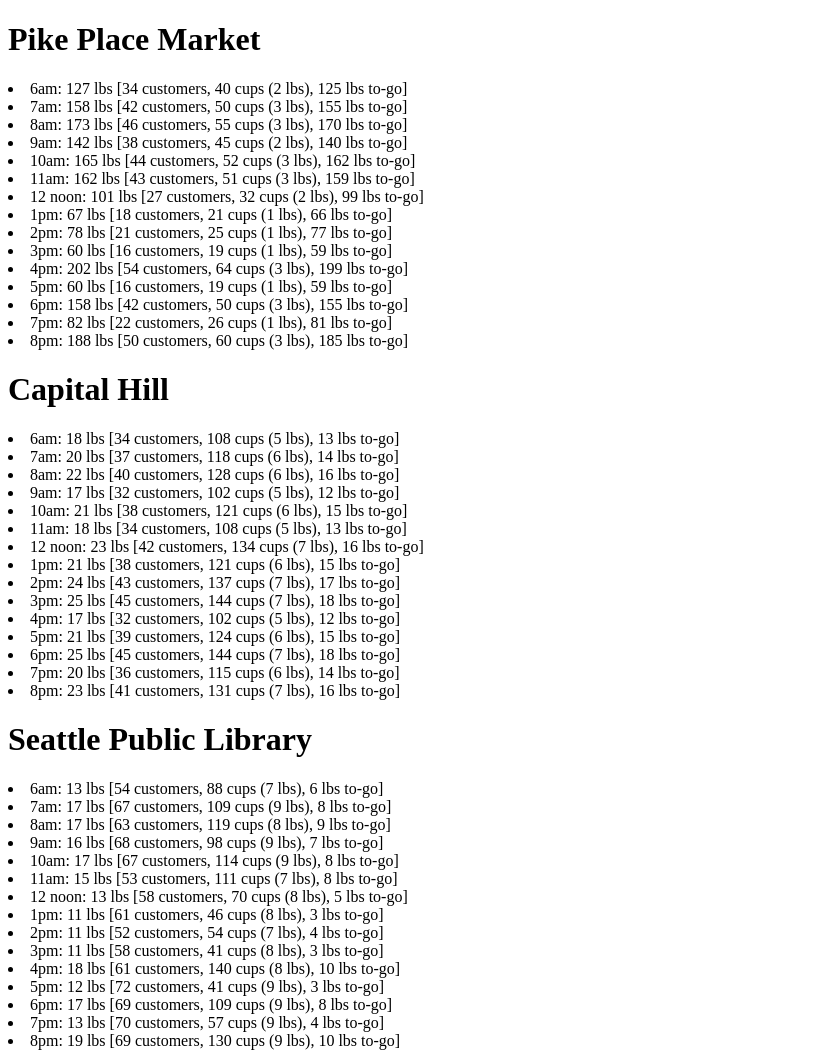
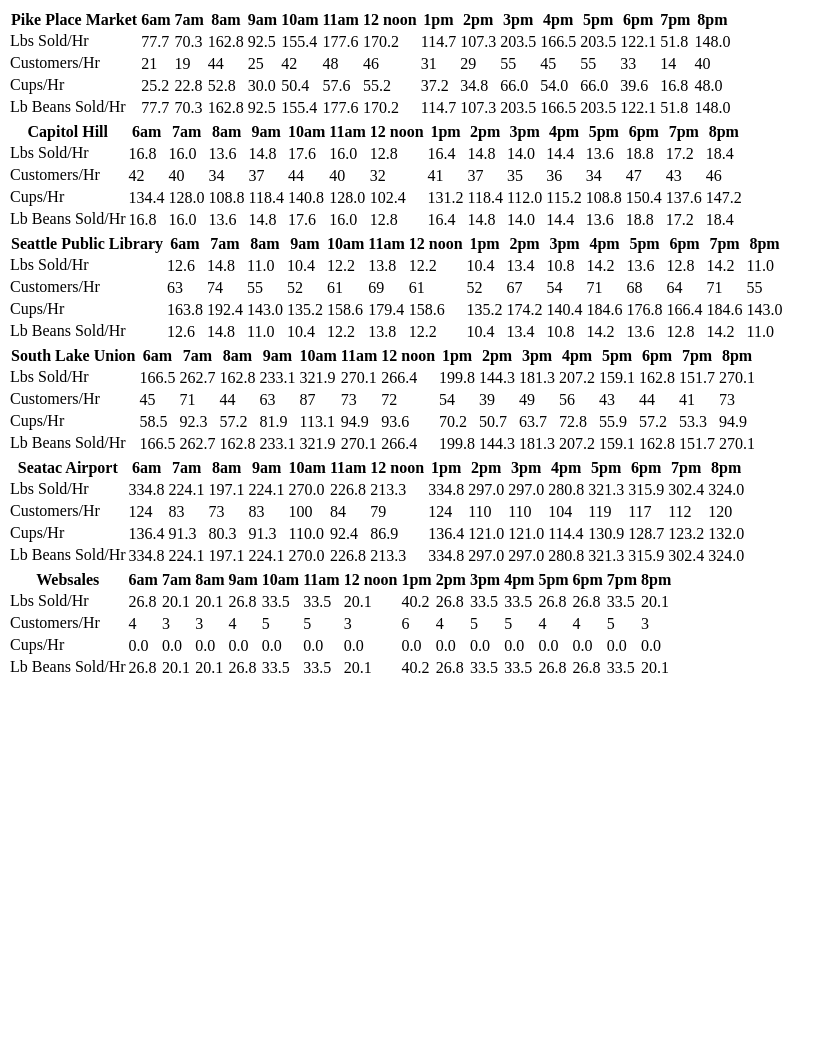
Before and after one commit to Ho-Luc/campfire-coffee, a plain HTML site: page index.html in a window 1280 px wide. Shown: the top 1053 px of the page, without its empty margins (0-837 px from the left). After the commit the page ends 800 px from the top, so only its background shows below. Drawn offline with Linux system fonts and the light colour scheme.

Commit message:
used constructors and printed to html in table

```diff
--- a/index.html
+++ b/index.html
@@ -3,6 +3,9 @@
   <head>
     <title></title>
   </head>
-  <body></body>
-  <script src=js/app.js></script>
+  <body>
+    <section id="test"></section>
+
+    <script src=js/app.js></script>
+  </body>
 </html>
--- a/js/app.js
+++ b/js/app.js
@@ -1,172 +1,86 @@
-var ppm = {
-  minHr: 14,
-  maxHr: 55,
-  cupsPerCust: 1.2,
-  poundsPerCust: 3.7,
-  generateRandom: function(minHr, maxHr) {
-    return Math.floor(Math.random() * (ppm.maxHr - ppm.minHr + 1)) + ppm.minHr;
-  },
-  hourCust: [],
-  hourlyCupSold: [],
-  hourlyCupConversionPlusLb: [],
-  hourlyLbSold: [],
-  test: []
+'use strict'
+
+function CoffeeStores(name, minHr, maxHr, cupsPerCust, poundsPerCust) {
+  this.time = ['6am', '7am', '8am', '9am', '10am', '11am', '12 noon', '1pm', '2pm', '3pm', '4pm', '5pm', '6pm', '7pm', '8pm'];
+  this.name = name;
+  this.minHr = minHr;
+  this.maxHr = maxHr;
+  this.cupsPerCust = cupsPerCust;
+  this.poundsPerCust = poundsPerCust;
+  this.hourCust = [];
+  this.hourlyCupSold = [];
+  this.perCupConver = [];
+  this.hourlyCupConversionPlusLb = [];
+  this.hourlyLbSold = [];
+  this.generateRandom = function() {
+    return Math.floor(Math.random() * (this.maxHr - this.minHr + 1)) + this.minHr;
   };
-var capHill = {
-  minHr: 32,
-  maxHr: 48,
-  cupsPerCust: 3.2,
-  poundsPerCust: .4,
-  generateRandom: function(minHr, maxHr) {
-    return Math.floor(Math.random() * (capHill.maxHr - capHill.minHr + 1)) + capHill.minHr;
-  },
-  hourCust: [],
-  hourlyCupSold: [],
-  hourlyCupConversionPlusLb: [],
-  hourlyLbSold: [],
-  test: []
+  this.listElements = function() {
+    for (var i = 0; i < this.time.length; i++) {
+      this.hourCust.push(this.generateRandom(i)); //generates/stores hourly customers
+      this.hourlyCupSold.push((this.hourCust[i] * this.cupsPerCust)); //stores hourly cups sold
+      this.hourlyLbSold.push((this.hourCust[i] * this.poundsPerCust)); //stores hourly lbs sold
+      this.perCupConver.push(this.hourlyCupSold[i]/20); //stores cups to beans conversion
+      this.hourlyCupConversionPlusLb.push((this.hourCust[i] * this.cupsPerCust/20) + this.hourlyLbSold[i]); //stores total beans sold in the hour
     }
-var spl = {
-  minHr: 49,
-  maxHr: 75,
-  cupsPerCust: 2.6,
-  poundsPerCust: .2,
-  generateRandom: function(minHr, maxHr) {
-    return Math.floor(Math.random() * (spl.maxHr - spl.minHr + 1)) + spl.minHr;
-  },
-  hourCust: [],
-  hourlyCupSold: [],
-  hourlyCupConversionPlusLb: [],
-  hourlyLbSold: [],
-  test: []
+  };
+  this.renderTable = function() {
+    this.listElements(); //stores data into 5 arrays
+    var sectEl = document.getElementById('test');
+    var tblEl = document.createElement('table');
+    var trEl = document.createElement('tr');
+    var thEl = document.createElement('th');
+    thEl.textContent = this.name;
+    tblEl.appendChild(thEl);
+    for (var i = 0; i < this.time.length; i++) {
+      var tdEl = document.createElement('th');
+      tdEl.textContent = this.time[i];
+      tblEl.appendChild(tdEl);
       }
-var slu = {
-  minHr: 35,
-  maxHr: 88,
-  cupsPerCust: 1.3,
-  poundsPerCust: 3.7,
-  generateRandom: function(minHr, maxHr) {
-    return Math.floor(Math.random() * (slu.maxHr - slu.minHr + 1)) + slu.minHr;
-  },
-  hourCust: [],
-  hourlyCupSold: [],
-  hourlyCupConversionPlusLb: [],
-  hourlyLbSold: [],
-  test: []
+    trEl.textContent = 'Lbs Sold/Hr';
+    for (var j = 0; j < this.time.length; j++) {
+      var tdEl = document.createElement('td');
+      tdEl.textContent = this.hourlyLbSold[j].toFixed(1);
+      trEl.appendChild(tdEl);
     }
-var seatac = {
-  minHr: 68,
-  maxHr: 124,
-  cupsPerCust: 1.1,
-  poundsPerCust: 2.7,
-  generateRandom: function(minHr, maxHr) {
-    return Math.floor(Math.random() * (seatac.maxHr - seatac.minHr + 1)) + seatac.minHr;
-  },
-  hourCust: [],
-  hourlyCupSold: [],
-  hourlyCupConversionPlusLb: [],
-  hourlyLbSold: [],
-  test: []
+    var trEl2 = document.createElement('tr');
+    trEl2.textContent = 'Customers/Hr';
+    for (var j = 0; j < this.time.length; j++) {
+      var tdEl2 = document.createElement('td');
+      tdEl2.textContent = this.hourCust[j];
+      trEl2.appendChild(tdEl2);
     }
-var webSales = {
-  minHr: 3,
-  maxHr: 6,
-  cupsPerCust: 0,
-  poundsPerCust: 6.7,
-  generateRandom: function(minHr, maxHr) {
-    return Math.floor(Math.random() * (webSales.maxHr - webSales.minHr + 1)) + webSales.minHr;
-  },
-  hourCust: [],
-  hourlyCupSold: [],
-  hourlyCupConversionPlusLb: [],
-  hourlyLbSold: [],
-  test: []
+    var trEl3 = document.createElement('tr');
+    trEl3.textContent = 'Cups/Hr';
+    for (var j = 0; j < this.time.length; j++) {
+      var tdEl3 = document.createElement('td');
+      tdEl3.textContent = this.hourlyCupSold[j].toFixed(1);
+      trEl3.appendChild(tdEl3);
     }
-var time = ['6am', '7am', '8am', '9am', '10am', '11am', '12 noon', '1pm', '2pm', '3pm', '4pm', '5pm', '6pm', '7pm', '8pm'];
-for (var i = 0; i < 15; i++) {
-  ppm.hourCust.push(ppm.generateRandom(i));
-  ppm.hourlyCupSold.push(Math.floor(ppm.hourCust[i] * ppm.cupsPerCust) + ' cups (' + Math.round(ppm.hourCust[i] * ppm.cupsPerCust/20));
-  ppm.hourlyLbSold.push(Math.floor(ppm.hourCust[i] * ppm.poundsPerCust));
-  ppm.hourlyCupConversionPlusLb.push(Math.round(ppm.hourCust[i] * ppm.cupsPerCust/20) + ppm.hourlyLbSold[i]);
-  capHill.hourCust.push(capHill.generateRandom(i));
-  capHill.hourlyCupSold.push(Math.floor(capHill.hourCust[i] * capHill.cupsPerCust) + ' cups (' + Math.round(capHill.hourCust[i] * capHill.cupsPerCust/20));
-  capHill.hourlyLbSold.push(Math.floor(capHill.hourCust[i] * capHill.poundsPerCust));
-  capHill.hourlyCupConversionPlusLb.push(Math.round(capHill.hourCust[i] * capHill.cupsPerCust/20) + capHill.hourlyLbSold[i]);
-  spl.hourCust.push(spl.generateRandom(i));
-  spl.hourlyCupSold.push(Math.floor(ppm.hourCust[i] * spl.cupsPerCust) + ' cups (' + Math.round(spl.hourCust[i] * spl.cupsPerCust/20));
-  spl.hourlyLbSold.push(Math.floor(ppm.hourCust[i] * spl.poundsPerCust));
-  spl.hourlyCupConversionPlusLb.push(Math.round(spl.hourCust[i] * spl.cupsPerCust/20) + spl.hourlyLbSold[i]);
-  slu.hourCust.push(slu.generateRandom(i));
-  slu.hourlyCupSold.push(Math.floor(slu.hourCust[i] * slu.cupsPerCust) + ' cups (' + Math.round(slu.hourCust[i] * slu.cupsPerCust/20));
-  slu.hourlyLbSold.push(Math.floor(slu.hourCust[i] * slu.poundsPerCust));
-  slu.hourlyCupConversionPlusLb.push(Math.round(slu.hourCust[i] * slu.cupsPerCust/20) + slu.hourlyLbSold[i]);
-  seatac.hourCust.push(seatac.generateRandom(i));
-  seatac.hourlyCupSold.push(Math.floor(seatac.hourCust[i] * seatac.cupsPerCust) + ' cups (' + Math.round(seatac.hourCust[i] * seatac.cupsPerCust/20));
-  seatac.hourlyLbSold.push(Math.floor(seatac.hourCust[i] * seatac.poundsPerCust));
-  seatac.hourlyCupConversionPlusLb.push(Math.round(seatac.hourCust[i] * seatac.cupsPerCust/20) + seatac.hourlyLbSold[i]);
-  webSales.hourCust.push(webSales.generateRandom(i));
-  webSales.hourlyCupSold.push(Math.floor(webSales.hourCust[i] * webSales.cupsPerCust) + ' cups (' + Math.round(webSales.hourCust[i] * webSales.cupsPerCust/20));
-  webSales.hourlyLbSold.push(Math.floor(webSales.hourCust[i] * webSales.poundsPerCust));
-  webSales.hourlyCupConversionPlusLb.push(Math.round(webSales.hourCust[i] * webSales.cupsPerCust/20) + webSales.hourlyLbSold[i]);
+    var trEl4 = document.createElement('tr');
+    trEl4.textContent = 'Lb Beans Sold/Hr';
+    for (var j = 0; j < this.time.length; j++) {
+      var tdEl4 = document.createElement('td');
+      tdEl4.textContent = this.hourlyLbSold[j].toFixed(1);
+      trEl4.appendChild(tdEl4);
     }
-//The for loop above grabs properties from the objects above and pushes them back into arrays for those objects
+    tblEl.appendChild(trEl); //sorry for DRY, couldn't get my nested forloop in a loop to run correctly
+    tblEl.appendChild(trEl2);
+    tblEl.appendChild(trEl3);
+    tblEl.appendChild(trEl4);
+    sectEl.appendChild(tblEl);
+  }
+}
+var pikePlace = new CoffeeStores('Pike Place Market', 14, 55, 1.2, 3.7);
+var capHill = new CoffeeStores('Capitol Hill', 32, 48, 3.2, .4);
+var spl = new CoffeeStores('Seattle Public Library', 49, 75, 2.6, .2);
+var slu = new CoffeeStores('South Lake Union', 35, 88, 1.3, 3.7);
+var seatac = new CoffeeStores('Seatac Airport', 68, 124, 1.1, 2.7);
+var webSales = new CoffeeStores('Websales', 3, 6, 0, 6.7);
 
-for (var i = 0; i < 15; i++) {
-  ppm.test.push(time[i] + ': ' + ppm.hourlyCupConversionPlusLb[i] + ' lbs [' + ppm.hourCust[i] + ' customers, ' + ppm.hourlyCupSold[i] + ' lbs), ' + ppm.hourlyLbSold[i] + ' lbs to-go]');
-  capHill.test.push(time[i] + ': ' + capHill.hourlyCupConversionPlusLb[i] + ' lbs [' + capHill.hourCust[i] + ' customers, ' + capHill.hourlyCupSold[i] + ' lbs), ' + capHill.hourlyLbSold[i] + ' lbs to-go]');
-  spl.test.push(time[i] + ': ' + spl.hourlyCupConversionPlusLb[i] + ' lbs [' + spl.hourCust[i] + ' customers, ' + spl.hourlyCupSold[i] + ' lbs), ' + spl.hourlyLbSold[i] + ' lbs to-go]');
-  slu.test.push(time[i] + ': ' + slu.hourlyCupConversionPlusLb[i] + ' lbs [' + slu.hourCust[i] + ' customers, ' + slu.hourlyCupSold[i] + ' lbs), ' + slu.hourlyLbSold[i] + ' lbs to-go]');
-  seatac.test.push(time[i] + ': ' + seatac.hourlyCupConversionPlusLb[i] + ' lbs [' + seatac.hourCust[i] + ' customers, ' + seatac.hourlyCupSold[i] + ' lbs), ' + seatac.hourlyLbSold[i] + ' lbs to-go]');
-  webSales.test.push(time[i] + ': ' + webSales.hourlyCupConversionPlusLb[i] + ' lbs [' + webSales.hourCust[i] + ' customers, ' + webSales.hourlyCupSold[i] + ' lbs), ' + webSales.hourlyLbSold[i] + ' lbs to-go]');
-}
-//The  loop above grabs from the arrays in the top for loop and concatonates them into a string, then stores them into another array for each object
-var h1El1 = document.createElement('h1');
-h1El1.textContent = 'Pike Place Market';
-document.body.appendChild(h1El1);
-for (var i = 0; i < 15; i++) {
-    var paragraphLi = document.createElement('li')
-    paragraphLi.textContent = ppm.test[i];
-    document.body.appendChild(paragraphLi);
-}
-var h1El2 = document.createElement('h1');
-h1El2.textContent = 'Capital Hill';
-document.body.appendChild(h1El2);
-for (var i = 0; i < 15; i++) {
-    var paragraphLi = document.createElement('li')
-    paragraphLi.textContent = capHill.test[i];
-    document.body.appendChild(paragraphLi);
-}
-var h1El3 = document.createElement('h1');
-h1El3.textContent = 'Seattle Public Library';
-document.body.appendChild(h1El3);
-for (var i = 0; i < 15; i++) {
-    var paragraphLi = document.createElement('li')
-    paragraphLi.textContent = spl.test[i];
-    document.body.appendChild(paragraphLi);
-}
-var h1El4 = document.createElement('h1');
-h1El4.textContent = 'South Lake Union';
-document.body.appendChild(h1El4);
-for (var i = 0; i < 15; i++) {
-    var paragraphLi = document.createElement('li')
-    paragraphLi.textContent = slu.test[i];
-    document.body.appendChild(paragraphLi);
-}
-var h1El4 = document.createElement('h1');
-h1El4.textContent = 'Sea-Tac Airport';
-document.body.appendChild(h1El4);
-for (var i = 0; i < 15; i++) {
-    var paragraphLi = document.createElement('li')
-    paragraphLi.textContent = seatac.test[i];
-    document.body.appendChild(paragraphLi);
-}
-var h1El4 = document.createElement('h1');
-h1El4.textContent = 'Web Sales';
-document.body.appendChild(h1El4);
-for (var i = 0; i < 15; i++) {
-    var paragraphLi = document.createElement('li')
-    paragraphLi.textContent = webSales.test[i];
-    document.body.appendChild(paragraphLi);
-}
-//the loops above copies text to the html document for each store.
-//Sorry TA's, I can't figure out how to round the data properly for the cups and lbs.
+pikePlace.renderTable();
+capHill.renderTable();
+spl.renderTable();
+slu.renderTable();
+seatac.renderTable();
+webSales.renderTable();
```
Also changed, not shown: 1 other file. Lines whose indentation alone changed are shown as unchanged.
